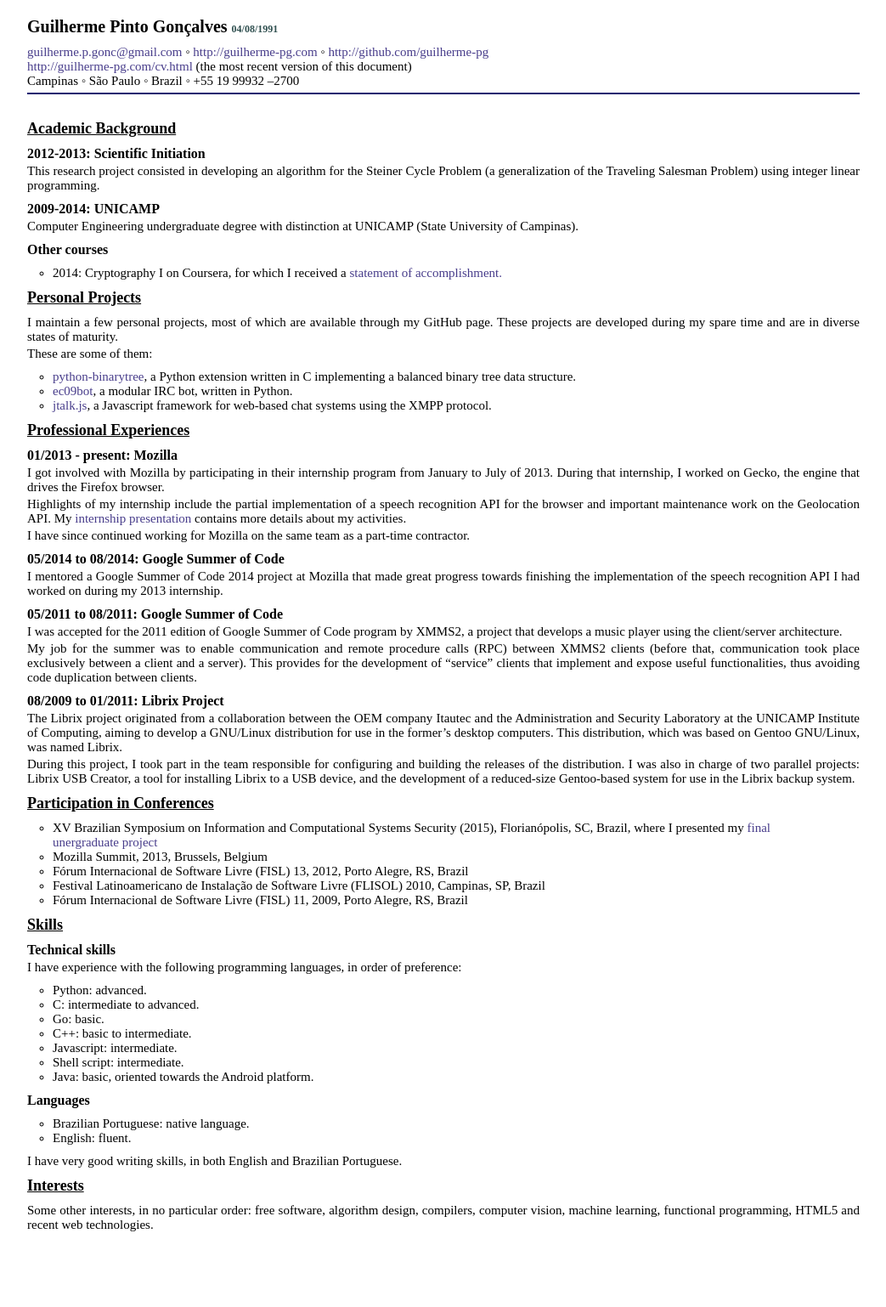
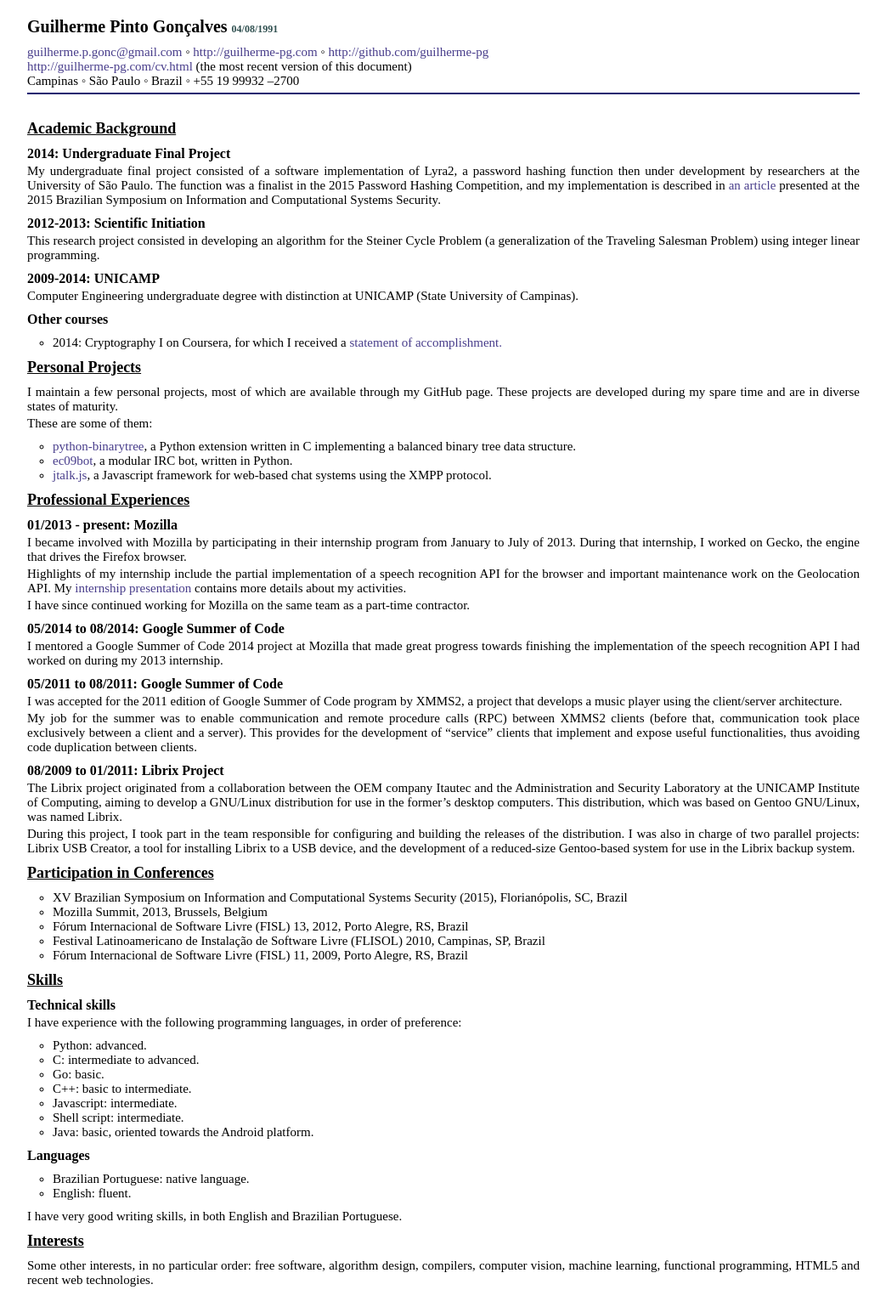
Before and after one commit to eggpi/eggpi.github.com, a Jekyll site: the page cv.html, which Jekyll copies as it is, in a window 1280 px wide. Shown: the whole page at 85% size, without its empty margins (118-1161 px from the left). Built offline with Jekyll 4.4.1, drawn with Linux system fonts in a browser that asks for light colours; some web fonts are replaced; before the commit the page ends 1473 px from its top, so only the background shows below that.

Commit message:
Add undergrad project to cv.

```diff
--- a/cv.html
+++ b/cv.html
@@ -32,6 +32,10 @@
 </div>
 <div class="section level1" id="academic-background">
 <h1>Academic Background</h1>
+<div class="section level2" id="undergrad-project">
+<h2>2014: Undergraduate Final Project</h2>
+<p>My undergraduate final project consisted of a software implementation of Lyra2, a password hashing function then under development by researchers at the University of São Paulo. The function was a finalist in the 2015 Password Hashing Competition, and my implementation is described in <a href="cv_includes/lyra2.pdf">an article</a> presented at the 2015 Brazilian Symposium on Information and Computational Systems Security.</p>
+</div>
 <div class="section level2" id="scientific-initiation">
 <h2>2012-2013: Scientific Initiation</h2>
 <p>This research project consisted in developing an algorithm for the Steiner Cycle Problem (a generalization of the Traveling Salesman Problem) using integer linear programming.</p>
@@ -61,7 +65,7 @@
 <h1>Professional Experiences</h1>
 <div class="section level2">
 <h2>01/2013 - present: Mozilla</h2>
-<p>I got involved with Mozilla by participating in their internship program from January to July of 2013. During that internship, I worked on Gecko, the engine that drives the Firefox browser.</p>
+<p>I became involved with Mozilla by participating in their internship program from January to July of 2013. During that internship, I worked on Gecko, the engine that drives the Firefox browser.</p>
 <p>Highlights of my internship include the partial implementation of a speech recognition API for the browser and important maintenance work on the Geolocation API. My <a href="https://air.mozilla.org/intern-presentation-done-but-not-gone-the-last-6-months-and-whats-to-come/">internship presentation</a> contains more details about my activities.</p>
 <p>I have since continued working for Mozilla on the same team as a part-time contractor.</p>
 </div>
@@ -83,7 +87,7 @@
 <div class="section level1" id="participation-in-conferences">
 <h1>Participation in Conferences</h1>
 <ul>
-<li>XV Brazilian Symposium on Information and Computational Systems Security (2015), Florianópolis, SC, Brazil, where I presented my <a href="cv_includes/lyra2.pdf">final unergraduate project</a></li>
+<li>XV Brazilian Symposium on Information and Computational Systems Security (2015), Florianópolis, SC, Brazil</li>
 <li>Mozilla Summit, 2013, Brussels, Belgium</li>
 <li>Fórum Internacional de Software Livre (FISL) 13, 2012, Porto Alegre, RS, Brazil</li>
 <li>Festival Latinoamericano de Instalação de Software Livre (FLISOL) 2010, Campinas, SP, Brazil</li>
```
